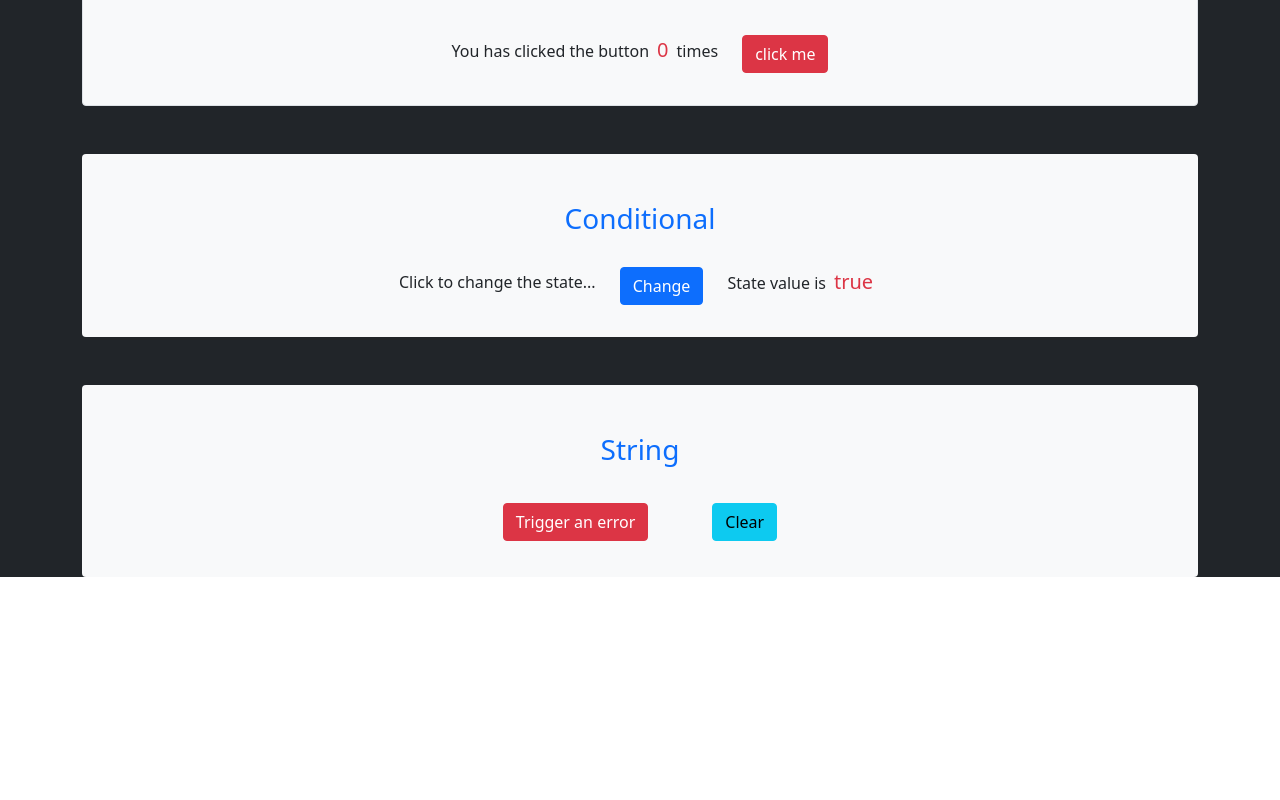
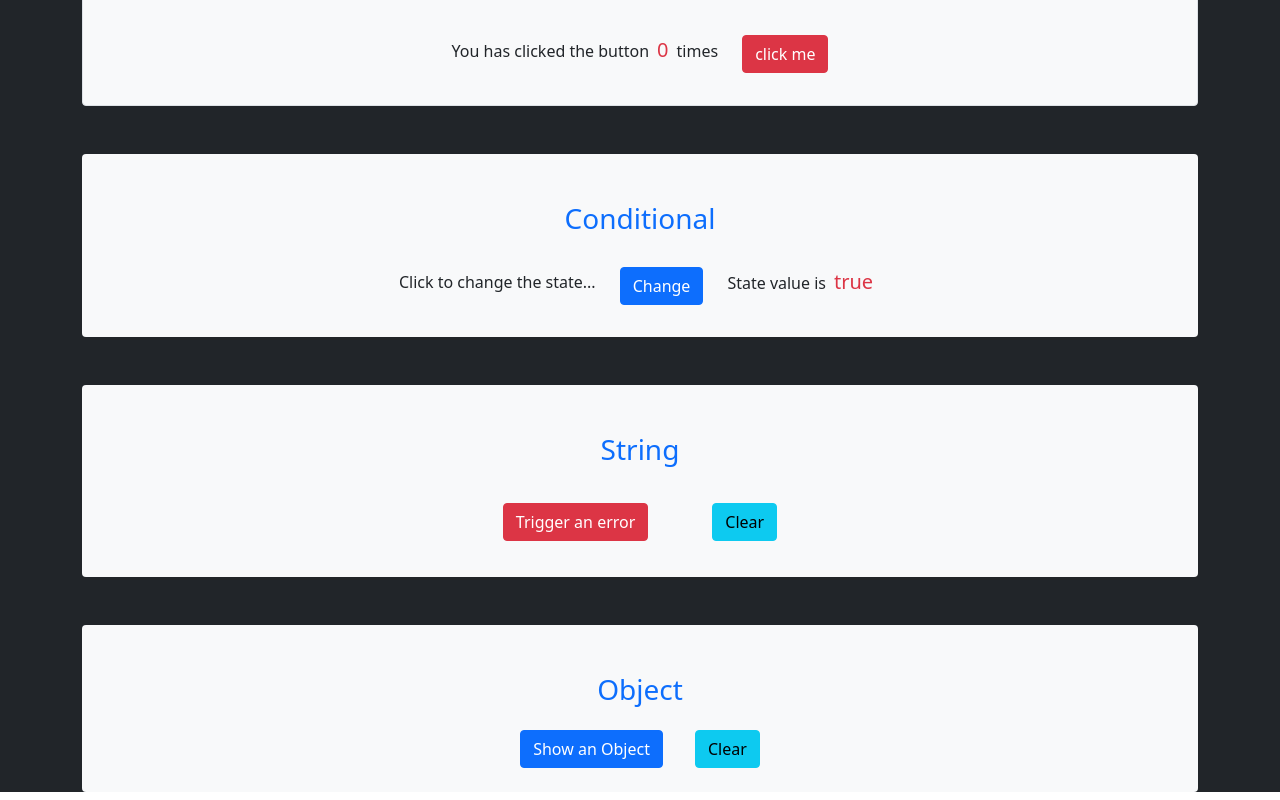
Before and after one commit to Dan33311/react-things, a React (Create React App) app: page / in a window 1280 px wide. Shown: the part 416-1216 px from the top of the page. Before the commit the page ends 1001 px from the top, so only its background shows below. Built offline with nearby package versions, Linux system fonts and the light colour scheme.

Commit message:
show an object component that use the usestate hook

```diff
--- a/src/App.js
+++ b/src/App.js
@@ -3,6 +3,7 @@ import './App.css';
 import Counters from "./components/Counters";
 import Conditional from "./components/Conditional"
 import String from "./components/String"
+import ObjectT from "./components/ObjectT"
 
 // import image1 from "./assets/243-glasses-eye-blink-outline.svg"
 
@@ -21,6 +22,7 @@ function App() {
         <Counters/>
         <Conditional/>
         <String/>
+        <ObjectT/>
       </div>
     </div>
   );
--- /dev/null
+++ b/src/components/ObjectT.js
@@ -0,0 +1,40 @@
+import { useState } from "react"
+
+const cars =  {
+  model: "Ford Focus",
+  detail: "style sedan",
+  motor: {
+    valves: 8,
+    rev: "1660rpm"
+  }
+}
+
+const ObjectT = () => {
+
+  const [ car, setCar] = useState()
+
+  // const updateInfoCar = (property, value) => {
+  //   setCar({
+  //     ...car,
+  //     [property]: value
+  //   })
+  // }
+
+  const showCar = () => {
+    setCar(cars)
+  }
+
+  return (
+    <section className="mt-5 mb-2 pt-5 pb-4 bg-light rounded-2">
+      <h3 className="text-primary">Object</h3>
+      <div className="d-flex justify-content-center align-items-center mt-4">
+        {/* <button className="btn btn-primary me-3" onClick={() => showCar("color", "platinum")}>Update Object</button> */}
+        <button className="btn btn-primary me-3" onClick={() => showCar()}>Show an Object</button>
+        <pre className="text-left align-items-start">{JSON.stringify(car, null, 1)}</pre>
+        <button className="btn btn-info ms-3" onClick={() => setCar()}>Clear</button>
+      </div>
+    </section>
+  );
+}
+
+export default ObjectT;
```
